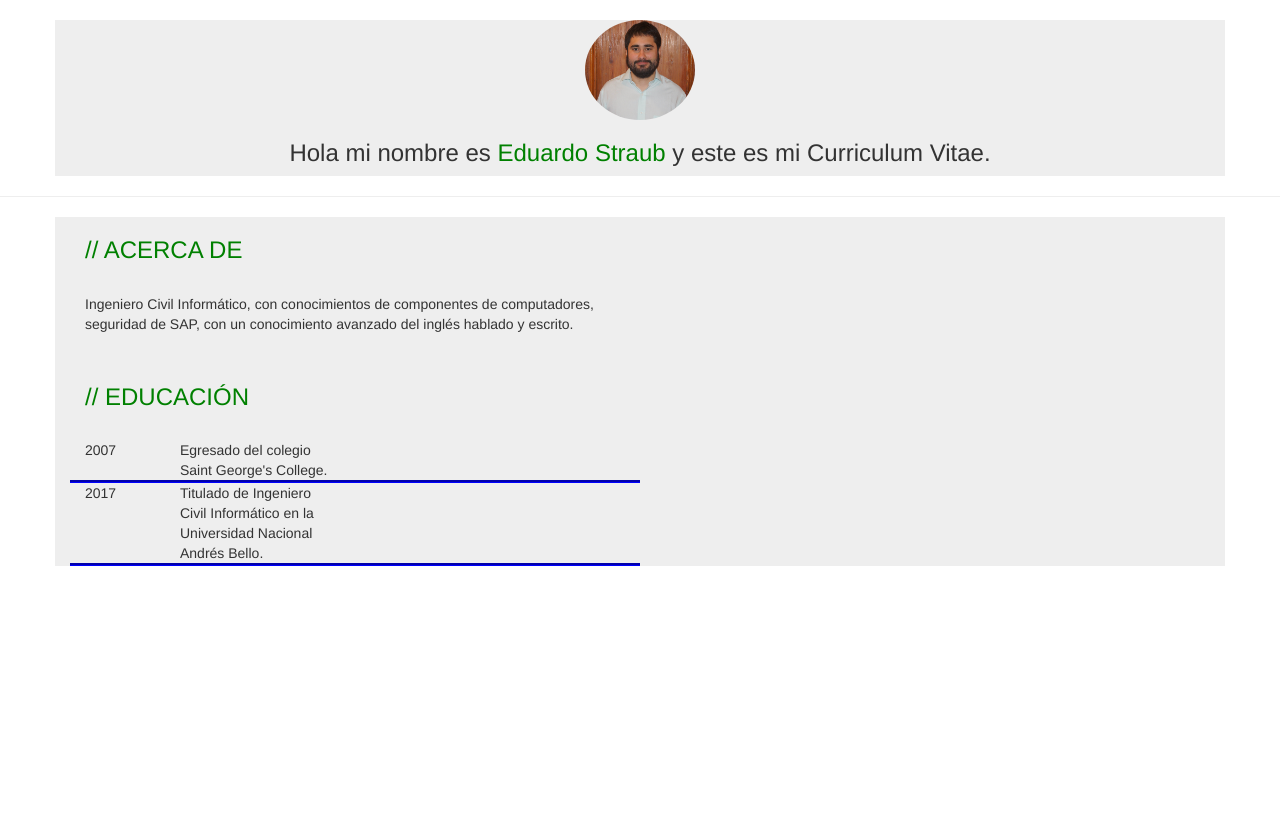
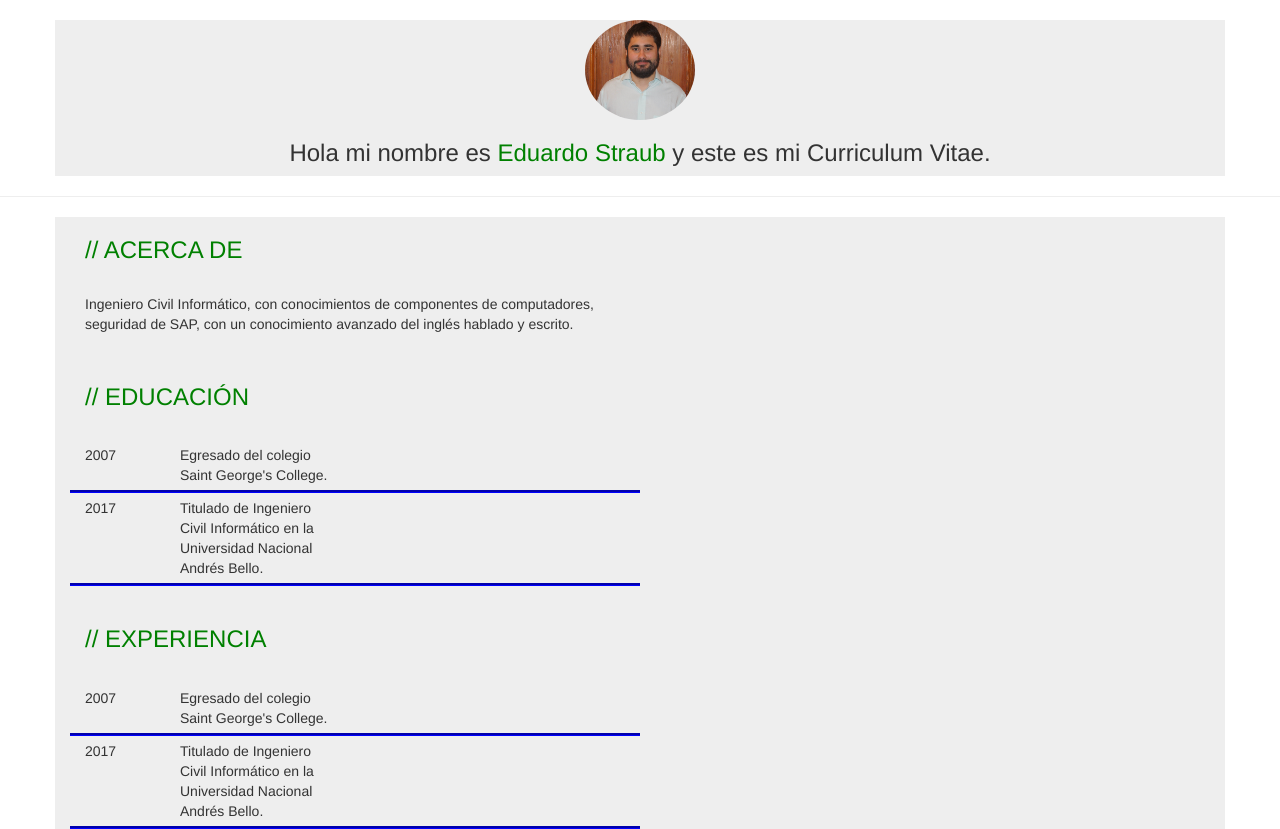
Before and after one commit to Stro21/E3CP2A1, a website: page public_html/index.html in a window 1280 px wide. Before the commit the page ends 800 px from the top, so only its background shows below. Drawn offline with nearby package versions, Linux system fonts and the light colour scheme.

Commit message:
Se agrego Padding

```diff
--- a/public_html/assets/css/actividad6.css
+++ b/public_html/assets/css/actividad6.css
@@ -36,4 +36,6 @@ and open the template in the editor.
   border-top-color: blue;
   border-left-color: blue;
   border-right-color: blue;
+  padding-top: 5px;
+  padding-bottom: 5px;
 }
--- a/public_html/index.html
+++ b/public_html/index.html
@@ -60,6 +60,25 @@ and open the template in the editor.
               Titulado de Ingeniero Civil Informático en la Universidad Nacional Andrés Bello.
             </div>
           </div>
+          <br>
+          <h3 class="verde">// EXPERIENCIA</h3>
+          <br>
+          <div class="row borde">
+            <div class="col-md-2 col-sm-2 col-lg-2">
+              <p>2007</p>
+            </div>
+            <div class="col-md-4 col-sm-4 col-lg-4">
+              Egresado del colegio Saint George's College.
+            </div>
+          </div>
+          <div class="row borde">
+            <div class="col-md-2 col-sm-2 col-lg-2">
+              <p>2017</p>
+            </div>
+            <div class="col-md-4 col-sm-4 col-lg-4">
+              Titulado de Ingeniero Civil Informático en la Universidad Nacional Andrés Bello.
+            </div>
+          </div>
         </div>
       </div>
     </div>
```
